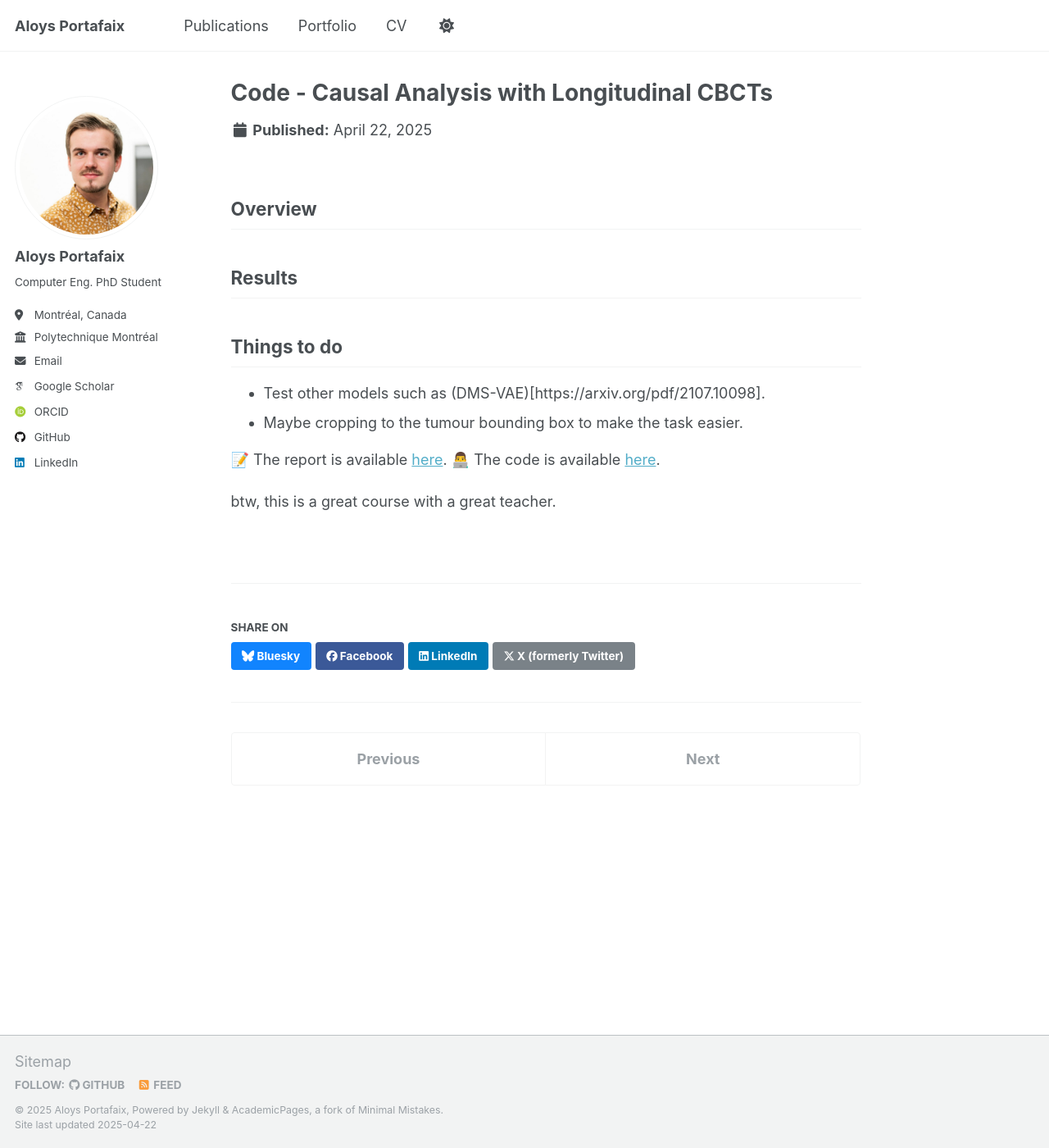
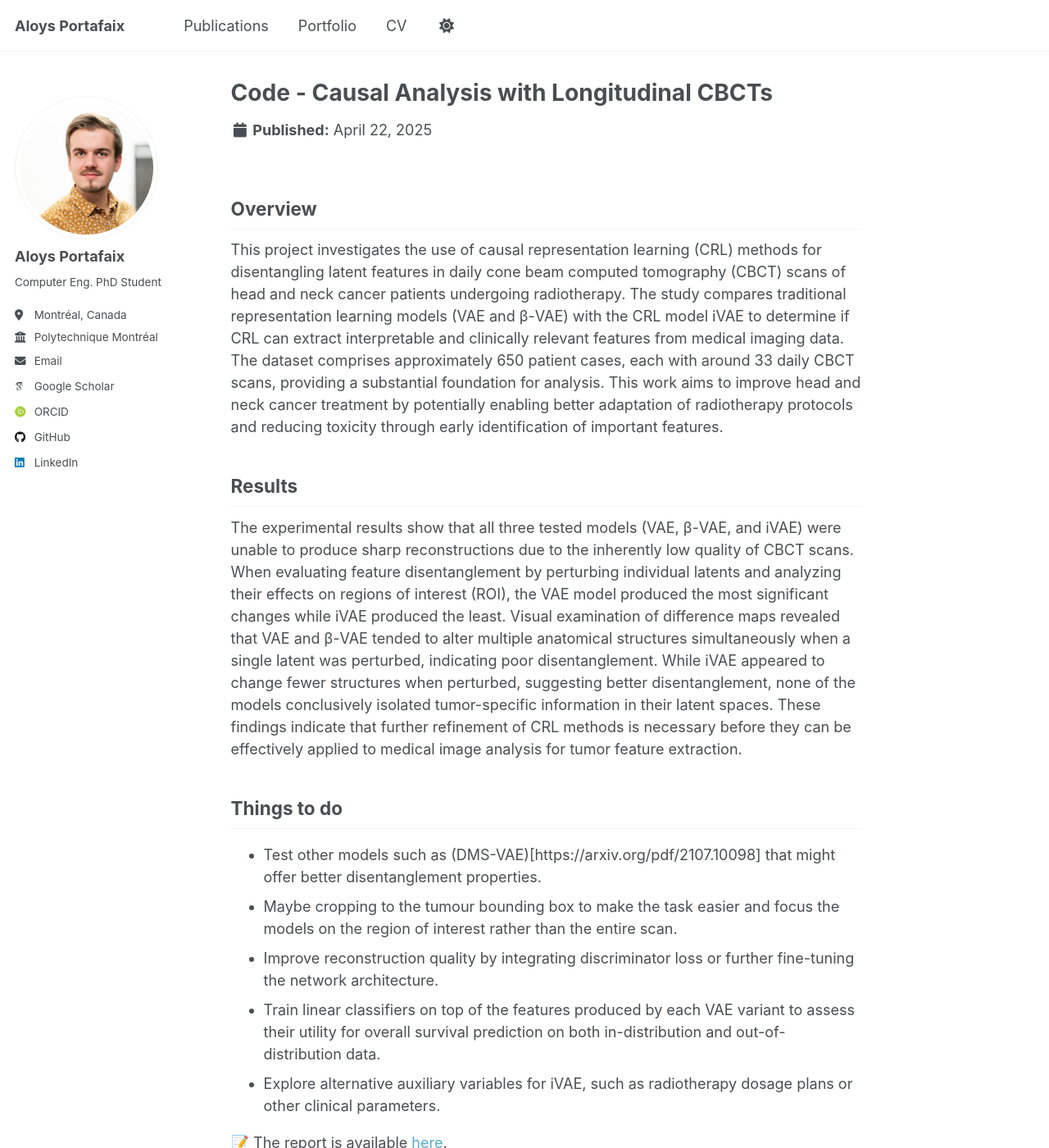
Before and after one commit to aloyspx/aloyspx.github.io, a Jekyll site: the page built from _portfolio/portfolio-5.md, in a window 1280 px wide and 1400 px high. Shown: the whole window at 82% size. Built offline with Jekyll 4.4.1, drawn with Linux system fonts in a browser that asks for light colours; some web fonts are replaced; some of the changed text lies outside the part shown.

Commit message:
initial commit

```diff
--- a/_portfolio/portfolio-5.md
+++ b/_portfolio/portfolio-5.md
@@ -6,13 +6,21 @@ collection: portfolio
 
 ## Overview
 
+This project investigates the use of causal representation learning (CRL) methods for disentangling latent features in daily cone beam computed tomography (CBCT) scans of head and neck cancer patients undergoing radiotherapy. The study compares traditional representation learning models (VAE and β-VAE) with the CRL model iVAE to determine if CRL can extract interpretable and clinically relevant features from medical imaging data. The dataset comprises approximately 650 patient cases, each with around 33 daily CBCT scans, providing a substantial foundation for analysis. This work aims to improve head and neck cancer treatment by potentially enabling better adaptation of radiotherapy protocols and reducing toxicity through early identification of important features.
+
 ## Results
 
+The experimental results show that all three tested models (VAE, β-VAE, and iVAE) were unable to produce sharp reconstructions due to the inherently low quality of CBCT scans. When evaluating feature disentanglement by perturbing individual latents and analyzing their effects on regions of interest (ROI), the VAE model produced the most significant changes while iVAE produced the least. Visual examination of difference maps revealed that VAE and β-VAE tended to alter multiple anatomical structures simultaneously when a single latent was perturbed, indicating poor disentanglement. While iVAE appeared to change fewer structures when perturbed, suggesting better disentanglement, none of the models conclusively isolated tumor-specific information in their latent spaces. These findings indicate that further refinement of CRL methods is necessary before they can be effectively applied to medical image analysis for tumor feature extraction.
+
 ## Things to do
-- Test other models such as (DMS-VAE)[https://arxiv.org/pdf/2107.10098].
-- Maybe cropping to the tumour bounding box to make the task easier.
+- Test other models such as (DMS-VAE)[https://arxiv.org/pdf/2107.10098] that might offer better disentanglement properties.
+- Maybe cropping to the tumour bounding box to make the task easier and focus the models on the region of interest rather than the entire scan.
+- Improve reconstruction quality by integrating discriminator loss or further fine-tuning the network architecture.
+- Train linear classifiers on top of the features produced by each VAE variant to assess their utility for overall survival prediction on both in-distribution and out-of-distribution data.
+- Explore alternative auxiliary variables for iVAE, such as radiotherapy dosage plans or other clinical parameters.
 
 📝 The report is available [here](https://drive.google.com/file/d/15oJx2X1VohjsTj2FOaKoOcjL09J998RE/view?usp=sharing).
+
 👨‍💻 The code is available [here]().
 
 btw, this is a great course with a great teacher.
```
